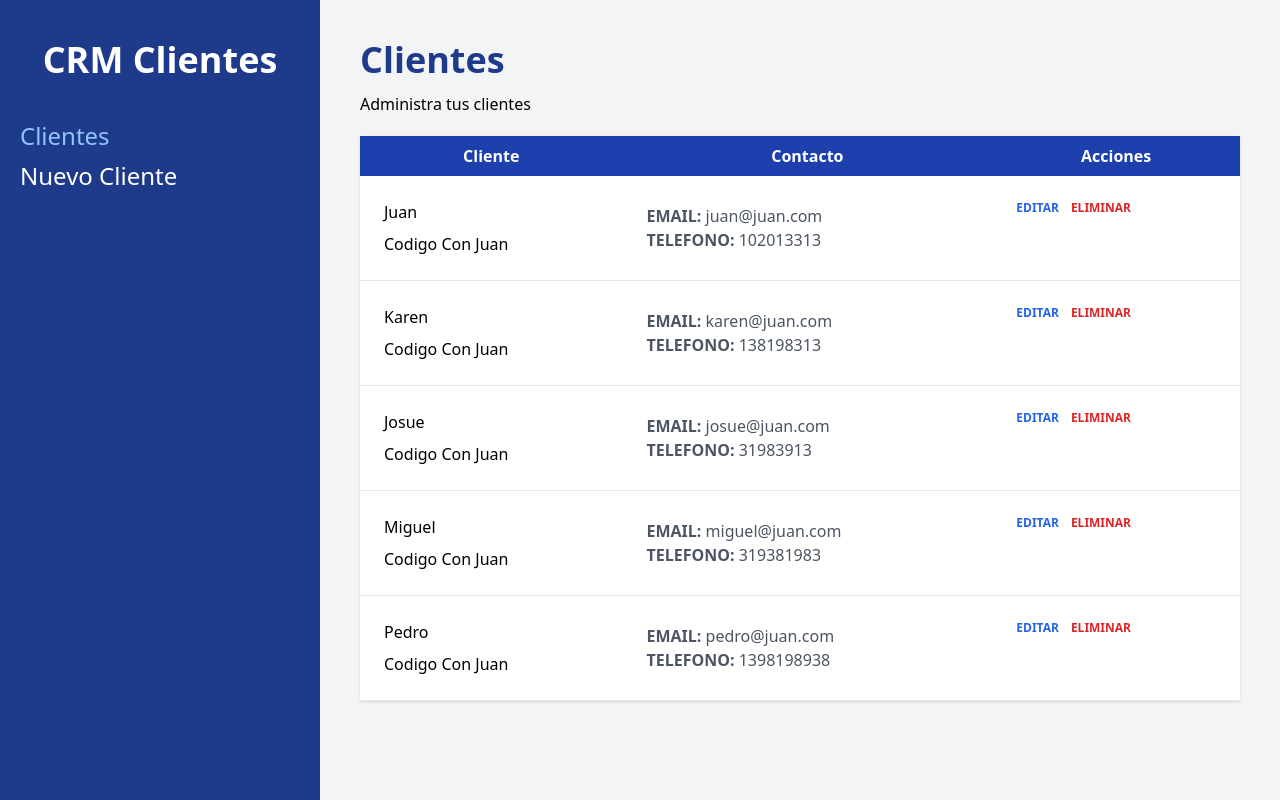
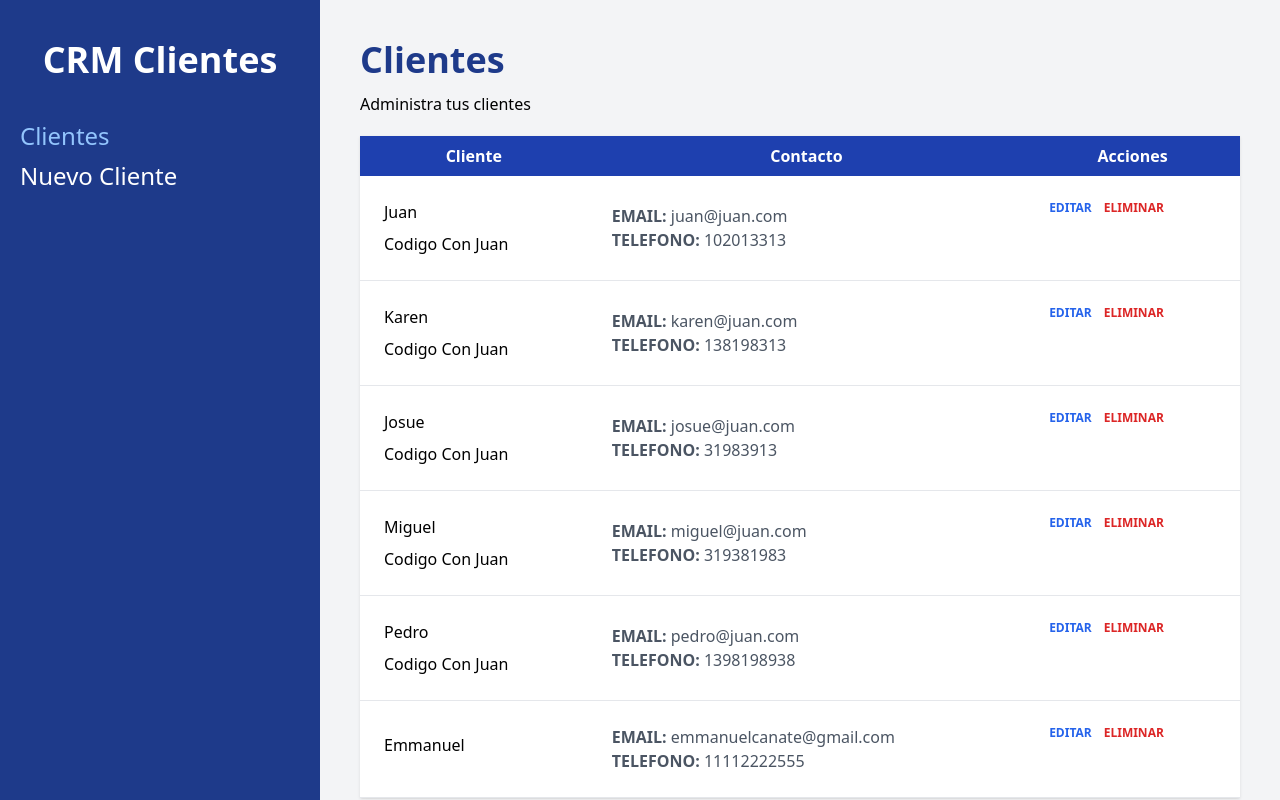
Before and after one commit to EmmanuelJCA/react-crm, a React (Vite) app: page / in a window 1280 px wide. Built offline with nearby package versions, Linux system fonts and the light colour scheme; data requests are answered from the project's data file.

Commit message:
Funcionalidad para agregar clientes implementada

```diff
--- a/db.json
+++ b/db.json
@@ -1,39 +1,47 @@
 {
-    "customers" : [
+  "customers": [
     {
       "id": 1,
       "name": "Juan",
       "phone": 102013313,
-            "mail": "juan@juan.com",
+      "email": "juan@juan.com",
       "company": "Codigo Con Juan"
     },
     {
       "id": 2,
       "name": "Karen",
       "phone": 138198313,
-            "mail": "karen@juan.com",
+      "email": "karen@juan.com",
       "company": "Codigo Con Juan"
     },
     {
       "id": 3,
       "name": "Josue",
       "phone": 31983913,
-            "mail": "josue@juan.com",
+      "email": "josue@juan.com",
       "company": "Codigo Con Juan"
     },
     {
       "id": 4,
       "name": "Miguel",
       "phone": 319381983,
-            "mail": "miguel@juan.com",
+      "email": "miguel@juan.com",
       "company": "Codigo Con Juan"
     },
     {
       "id": 5,
       "name": "Pedro",
       "phone": 1398198938,
-            "mail": "pedro@juan.com",
+      "email": "pedro@juan.com",
       "company": "Codigo Con Juan"
+    },
+    {
+      "name": "Emmanuel",
+      "empresa": "Aprendiendo",
+      "email": "emmanuelcanate@gmail.com",
+      "phone": "11112222555",
+      "notes": "asdads",
+      "id": 6
     }
   ]
 }
--- /dev/null
+++ b/src/api/customers.js
@@ -0,0 +1,20 @@
+export async function getCustomers() {
+    const response = await fetch(import.meta.env.VITE_API_URL)
+    const result = await response.json()
+    return result
+}
+
+export async function addCustomer(data) {
+    try {
+        const response = await fetch(import.meta.env.VITE_API_URL, {
+            method: 'POST',
+            body: JSON.stringify(data),
+            headers: {
+                'Content-type': 'application/json'
+            }
+        })
+        await response.json()
+    } catch (error) {
+        console.log(error)
+    }
+}
--- a/src/api/customers.jsx
+++ /dev/null
@@ -1,5 +0,0 @@
-export async function getCustomers() {
-    const response = await fetch(import.meta.env.VITE_API_URL)
-    const result = await response.json()
-    return result
-}
--- a/src/components/Customer.jsx
+++ b/src/components/Customer.jsx
@@ -2,7 +2,7 @@
 
 function Customer({customer}) {
 
-    const {name, company, mail, phone, id} = customer
+    const {name, company, email, phone, id} = customer
     return (
         <tr className="border-b ">
             <td className="p-6 space-y-2">
@@ -10,7 +10,7 @@ function Customer({customer}) {
                 <p>{company}</p>
             </td>
             <td className="p-6">
-                <p className="text-gray-600"> <span className="text-grey-800 uppercase font-bold">Email: </span>{mail}</p>
+                <p className="text-gray-600"> <span className="text-grey-800 uppercase font-bold">Email: </span>{email}</p>
                 <p className="text-gray-600"> <span className="text-grey-800 uppercase font-bold">Telefono: </span>{phone}</p>
             </td>
             <td className="p-6 flex gap-3">
--- a/src/components/CustomerForm.jsx
+++ b/src/components/CustomerForm.jsx
@@ -4,27 +4,27 @@ const CustomerForm = ({cliente}) => {
             <div className="mb-4">
                 <label
                     className="text-gray-800"
-                    htmlFor="nombre"
+                    htmlFor="name"
                 >Nombre:</label>
                 <input
-                    id="nombre"
+                    id="name"
                     type="text"
                     className="mt-2 block w-full p-3 bg-gray-50"
                     placeholder="Nombre del Cliente"
-                    name="nombre"
+                    name="name"
                 />
             </div>
             <div className="mb-4">
                 <label
                     className="text-gray-800"
-                    htmlFor="empresa"
+                    htmlFor="company"
                 >Empresa:</label>
                 <input
-                    id="empresa"
+                    id="company"
                     type="text"
                     className="mt-2 block w-full p-3 bg-gray-50"
                     placeholder="Empresa del Cliente"
-                    name="empresa"
+                    name="company"
                 />
             </div>
 
@@ -45,29 +45,29 @@ const CustomerForm = ({cliente}) => {
             <div className="mb-4">
                 <label
                     className="text-gray-800"
-                    htmlFor="telefono"
+                    htmlFor="phone"
                 >Teléfono:</label>
                 <input
-                    id="telefono"
+                    id="phone"
                     type="tel"
                     className="mt-2 block w-full p-3 bg-gray-50"
                     placeholder="Teléfono del Cliente"
-                    name="telefono"
+                    name="phone"
                 />
             </div>
 
             <div className="mb-4">
                 <label
                     className="text-gray-800"
-                    htmlFor="notas"
+                    htmlFor="notes"
                 >Notas:</label>
                 <textarea
                     as="textarea"
-                    id="notas"
+                    id="notes"
                     type="text"
                     className="mt-2 block w-full p-3 bg-gray-50 h-40 align-self"
                     placeholder="Notas del Cliente"
-                    name="notas"
+                    name="notes"
                 />
             </div>
         </>
--- /dev/null
+++ b/src/components/ErrorPage.jsx
@@ -0,0 +1,14 @@
+import { useRouteError } from "react-router-dom";
+
+export default function ErrorPage() {
+    const error = useRouteError()
+    console.log(error)
+
+    return(
+        <div className="space-y-8">
+            <h1 className="text-center text-6xl font-extrabold mt-20 text-blue-900">CRM - CLIENTES</h1>
+            <p className="text-center">Hubo un error</p>
+            <p className="text-center">{error.message}</p>
+        </div>
+    )
+}
--- a/src/main.jsx
+++ b/src/main.jsx
@@ -5,6 +5,7 @@ import { createBrowserRouter, RouterProvider } from 'react-router-dom'
 import Layout from './components/Layout'
 import Index, {loader as customersLoaders} from './pages/Index'
 import NewCustomer, {action as newCustomerAction} from './pages/NewCustomer'
+import ErrorPage from './components/ErrorPage'
 
 const router = createBrowserRouter([
   {
@@ -14,7 +15,8 @@ const router = createBrowserRouter([
       {
         index: true,
         element: <Index />,
-        loader: customersLoaders
+        loader: customersLoaders,
+        errorElement: <ErrorPage />
       },
       {
         path: '/customers/new',
--- a/src/pages/Index.jsx
+++ b/src/pages/Index.jsx
@@ -4,7 +4,8 @@ import Customer from "../components/Customer";
 
 export function loader() {
    const customers = getCustomers()
-   return customers
+      // Error Boundries son componentes de react que obtienen los errores en cualquier parte del componente, tambien muestran los errores
+      return customers
 }
 
 function Index() {
--- a/src/pages/NewCustomer.jsx
+++ b/src/pages/NewCustomer.jsx
@@ -1,6 +1,7 @@
-import { useNavigate, Form, useActionData } from "react-router-dom"
+import { useNavigate, Form, useActionData, redirect } from "react-router-dom"
 import Swal from "sweetalert2"
 import CustomerForm from "../components/CustomerForm"
+import { addCustomer } from "../api/customers"
 
 export async function action({request}) {
     const formData = await request.formData()
@@ -19,9 +20,9 @@ export async function action({request}) {
         })
     }
 
-    let regex = new RegExp("([!#-'*+/-9=?A-Z^-~-]+(\.[!#-'*+/-9=?A-Z^-~-]+)*|\"\(\[\]!#-[^-~ \t]|(\\[\t -~]))+\")@([!#-'*+/-9=?A-Z^-~-]+(\.[!#-'*+/-9=?A-Z^-~-]+)*|\[[\t -Z^-~]*])");
+    let regex = new RegExp("([!#-'*+/-9=?A-Z^-~-]+(\.[!#-'*+/-9=?A-Z^-~-]+)*|\"\(\[\]!#-[^-~ \t]|(\\[\t -~]))+\")@([!#-'*+/-9=?A-Z^-~-]+(\.[!#-'*+/-9=?A-Z^-~-]+)*|\[[\t -Z^-~]*])")
 
-    if(regex.test(email)) {
+    if(!regex.test(email)) {
         return Swal.fire({
             title: 'Email no valido',
             icon: 'error',
@@ -29,6 +30,10 @@ export async function action({request}) {
             timer: 1500
         })
     }
+
+    await addCustomer(customerData)
+
+    return redirect('/')
 }
 
 function NewCustomer() {
```
Lines whose indentation alone changed are shown as unchanged.
